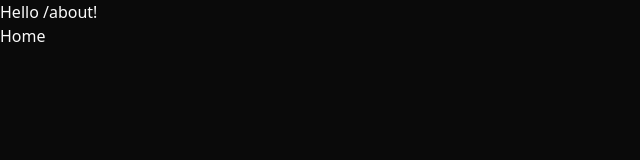
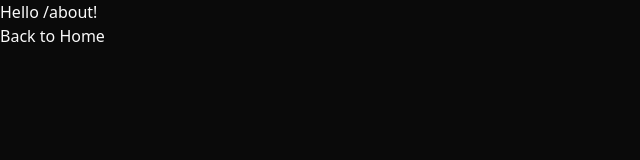
Before and after one commit to rahulpeacock/tanstack-router-playground, a React (Vite) app: page /about in a window 1280 px wide. Shown: the top 160 px of the page, without its empty margins (0-640 px from the left). Built offline with nearby package versions, Linux system fonts and the light colour scheme.

Commit message:
docs: update aboute page

```diff
--- a/src/routes/about.tsx
+++ b/src/routes/about.tsx
@@ -5,7 +5,7 @@
     <div>
       Hello /about!{' '}
       <div>
-        <Link to='/'>Home</Link>
+        <Link to='/'>Back to Home</Link>
       </div>
     </div>
   ),
```
